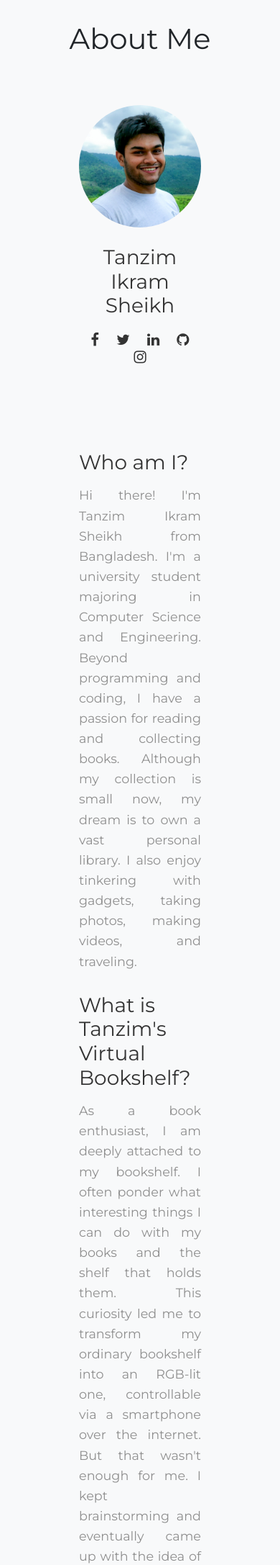
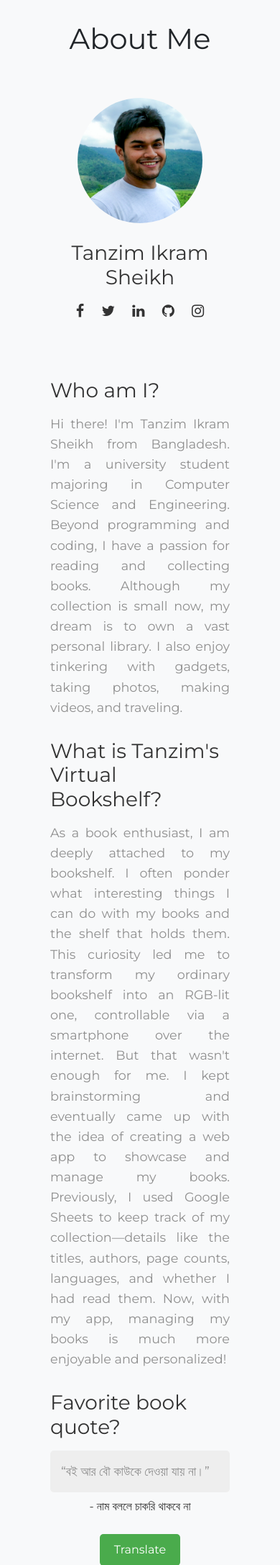
Before and after one commit to tanzim-ikram/Tanzim-s-Virtual-Bookshelf, a Flask app: page /about in a window 390 px wide. Shown: the part 165-2339 px from the top of the page at 72% size. Run offline with Flask 3, Linux system fonts and the light colour scheme; some libraries are stand-ins or nearby versions.

Commit message:
styles.css, about.html files updated

```diff
--- a/static/css/styles.css
+++ b/static/css/styles.css
@@ -335,7 +335,7 @@
 .about-image {
   flex: 1;
   max-width: 300px;
-  margin: 60px;
+  margin: 0 60px 100px;
   text-align: center;
 }
 
@@ -370,7 +370,7 @@
   margin-bottom: 15px;
 }
 
-.about-me {
+.about-me, .about-tvb {
   margin-bottom: 30px;
 }
 
@@ -378,6 +378,37 @@
   text-align: justify;
   font-size: 1.1em;
   line-height: 1.6;
+}
+
+/* Quote */
+blockquote p {
+  padding: 15px;
+  background: #eee;
+  border-radius: 5px;
+}
+
+blockquote p::before {
+  content: '\201C';
+}
+
+blockquote p::after {
+  content: '\201D';
+}
+
+.translate-button {
+  float: right; /* Align the button to the right side */
+  padding: 10px 20px; /* Add some padding for a nicer look */
+  background-color: #4aab4c; /* Blue background color */
+  color: white; /* White text color */
+  border: none; /* Remove default border */
+  border-radius: 5px; /* Rounded corners */
+  font-size: 16px; /* Increase font size */
+  cursor: pointer; /* Pointer cursor on hover */
+  margin-top: 10px; /* Space above the button */
+}
+
+.translate-button:hover {
+  background-color: #83c16a; /* Darker blue on hover */
 }
 
 /* Review Page */
@@ -449,6 +480,24 @@
 }
 
 @media (max-width: 768px) {
+  .about-image {
+    margin: 80px 60px 20px;
+  }
+
+  .about-section {
+    padding: 0 20px ;
+  }
+
+  .about-image img {
+    width: 80%;
+    height: auto;
+    border-radius: 50%;
+  }
+
+  .translate-button {
+    float: none;
+  }
+
   .book-review {
     padding: 15px;
   }
@@ -468,6 +517,24 @@
 }
 
 @media (max-width: 576px) {
+  .about-image {
+    margin: 50px 40px 20px;
+  }
+
+  .about-section {
+    padding: 0 10px ;
+  }
+
+  .about-image img {
+    width: 60%;
+    height: auto;
+    border-radius: 50%;
+  }
+
+  .translate-button {
+    float: none;
+  }
+
   .book-review {
     padding: 10px;
   }
--- a/templates/about.html
+++ b/templates/about.html
@@ -23,15 +23,69 @@
                 <p class="about-tvb">
                     As a book enthusiast, I am deeply attached to my bookshelf. I often ponder what interesting things I can do with my books and the shelf that holds them. This curiosity led me to transform my ordinary bookshelf into an RGB-lit one, controllable via a smartphone over the internet. But that wasn't enough for me. I kept brainstorming and eventually came up with the idea of creating a web app to showcase and manage my books. Previously, I used Google Sheets to keep track of my collection—details like the titles, authors, page counts, languages, and whether I had read them. Now, with my app, managing my books is much more enjoyable and personalized!
                 </p>
+                <h3>Favorite book quote?</h3>
+                <div class="quote">
+                    <blockquote>
+                        <p id="quoteText">বই আর বৌ কাউকে দেওয়া যায় না।</p>
+                        <footer id="quoter">- নাম বললে চাকরি থাকবে না</footer>
+                    </blockquote>
+                    <button id="translate" class="translate-button" onclick="translateQuote()">Translate</button>
+                </div>
             </div>
         </section>
+    </div>
+
+    <script>
+        // Initialize a state variable to track the translation status
+        let isTranslated = false;
+
+        function translateQuote() {
+            const translations = {
+                "বই আর বৌ কাউকে দেওয়া যায় না।": "Books and wives should never be lent.",
+                "Books and wives should never be lent.": "বই আর বৌ কাউকে দেওয়া যায় না।",
+                "- নাম বললে চাকরি থাকবে না": "- Will lose the job if the name revealed",
+                "- Will lose the job if the name revealed": "- নাম বললে চাকরি থাকবে না"
+            };
+
+            const quoteText = document.getElementById("quoteText").innerText;
+            const quoter = document.getElementById("quoter").innerText;
+
+            // Check the current state and translate accordingly
+            if (!isTranslated) {
+                // Translate to English
+                const translatedQuote = translations[quoteText];
+                const translatedQuoter = translations[quoter];
+
+                if (translatedQuote && translatedQuoter) {
+                    document.getElementById("quoteText").innerText = translatedQuote;
+                    document.getElementById("quoter").innerText = translatedQuoter;
+                    isTranslated = true; // Update state
+                    document.getElementById("translate").innerText = "Translate Back"; // Update button text
+                }
+                else {
+                    alert("Translation not available.");
+                }
+            }
+
+            else {
+                // Translate back to Bangla
+                const originalQuote = translations[quoteText];
+                const originalQuoter = translations[quoter];
+
+                if (originalQuote && originalQuoter) {
+                    document.getElementById("quoteText").innerText = originalQuote;
+                    document.getElementById("quoter").innerText = originalQuoter;
+                    isTranslated = false; // Reset state
+                    document.getElementById("translate").innerText = "Translate"; // Reset button text
+                } else {
+                    alert("Translation not available.");
+                }
+            }
+        }
+    </script>
+
     <!-- Footer -->
     {% include "footer.html" %}
-
-    <style>
-
-
-    </style>
 
 </body>
 
```
Also changed, not shown: instance/books.db. Lines whose indentation alone changed are shown as unchanged.
